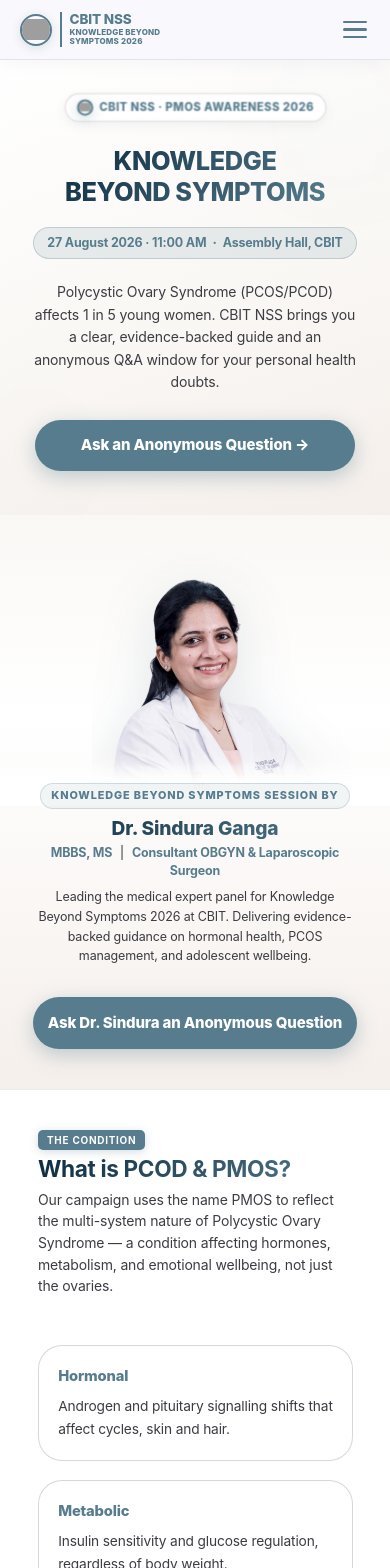
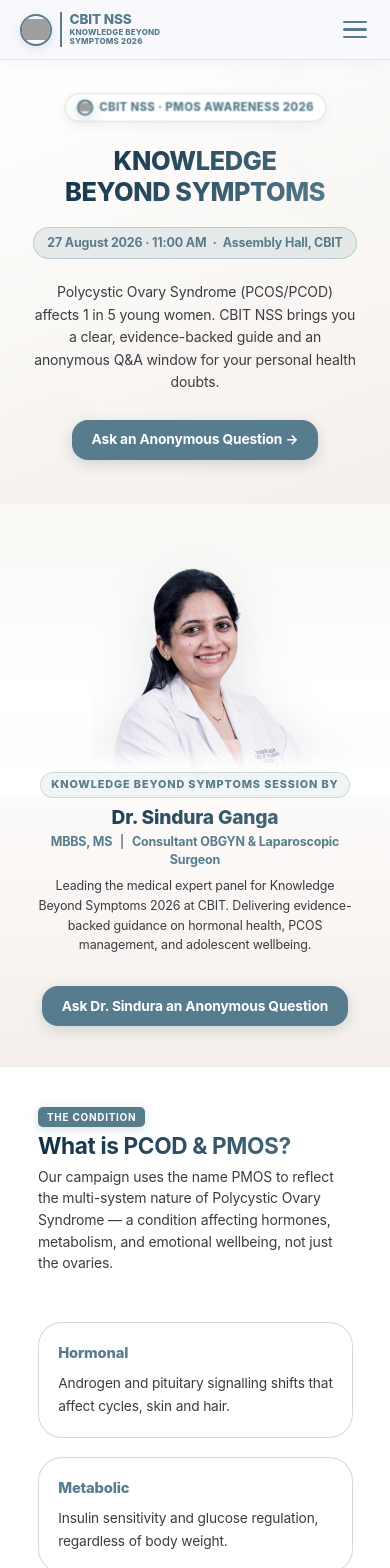
Before and after one commit to vroom0456/CBITNSS-World-PMOS-Day, a Next.js app: page / in a window 390 px wide. Shown: the top 1568 px of the page. Built offline with nearby package versions, Linux system fonts and the light colour scheme; grey boxes are pictures that could not be loaded.

Commit message:
Fix Ask Anonymous button sizes on mobile screens

```diff
--- a/src/app/globals.css
+++ b/src/app/globals.css
@@ -828,8 +828,8 @@
     .input-field label{display:block;font-size:0.78rem;font-weight:800;color:var(--nss-navy);text-transform:uppercase;letter-spacing:0.06em;margin-bottom:0.4rem;}
     .input-field input,.input-field select,.input-field textarea{width:100%;padding:0.88rem 1.1rem;border:1.5px solid var(--border-light);border-radius:var(--r-sm);font-family:inherit;font-size:0.93rem;background:#fff;outline:none;transition:border-color 0.25s ease,box-shadow 0.25s ease;color:var(--text-main);}
     .input-field input:focus,.input-field select:focus,.input-field textarea:focus{border-color:var(--nss-navy);box-shadow:0 0 0 3px rgba(58,43,39,0.08);}
-    .btn-send-general{width:100%;background:var(--nss-navy);color:#fff;padding:0.95rem;border-radius:var(--r-pill);font-size:1rem;font-weight:800;box-shadow:0 4px 18px rgba(86,124,141,0.30);transition:all 0.35s var(--ease-spring);}
-    .btn-send-general:hover{background:var(--nss-navy-dark);transform:translateY(-3px);box-shadow:0 10px 28px rgba(86,124,141,0.38);}
+    .btn-send-general{width:100%;background:var(--nss-navy);color:#fff;padding:0.75rem 1.4rem;border-radius:var(--r-control);font-size:0.92rem;font-weight:700;box-shadow:0 4px 14px rgba(86,124,141,0.25);transition:all 0.25s var(--ease-spring);}
+    .btn-send-general:hover{background:var(--nss-navy-dark);transform:translateY(-2px);box-shadow:0 8px 22px rgba(86,124,141,0.35);}
 
     /* MODAL */
     .modal-overlay{position:fixed;top:0;left:0;right:0;bottom:0;background:rgba(40,30,27,0.65);backdrop-filter:blur(10px) saturate(150%);-webkit-backdrop-filter:blur(10px) saturate(150%);z-index:100000;display:flex;align-items:center;justify-content:center;padding:1.5rem;opacity:0;pointer-events:none;transition:opacity 0.35s ease;}
@@ -1076,24 +1076,42 @@
         will-change: opacity;
       }
 
-      /* PRIMARY CTA — spacious button ratio */
+      /* PRIMARY CTA — sleek, proportional mobile size */
       .btn-primary-cta {
         display: inline-flex !important; align-items: center !important; justify-content: center !important;
-        gap: 8px; min-height: 48px !important; height: auto !important;
-        padding: 0.85rem 1.8rem !important; font-size: 15px !important;
-        font-weight: 800 !important; letter-spacing: -0.01em;
-        border-radius: 9999px !important; width: 100% !important;
-        max-width: 320px; align-self: center; text-decoration: none !important;
+        gap: 6px; min-height: 40px !important; height: auto !important;
+        padding: 0.55rem 1.25rem !important; font-size: 0.86rem !important;
+        font-weight: 700 !important; letter-spacing: -0.01em;
+        border-radius: var(--r-control) !important; width: auto !important;
+        max-width: 100% !important; align-self: center; text-decoration: none !important;
         background: var(--soft-teal-accent);
         color: #FFFFFF !important; border: none;
-        box-shadow: 0 6px 20px rgba(86,124,141,0.35) !important;
+        white-space: normal !important; text-align: center !important; line-height: 1.35 !important;
+        box-shadow: 0 4px 14px rgba(86,124,141,0.25) !important;
         transition: transform 0.15s ease, box-shadow 0.15s ease !important;
         cursor: pointer;
       }
       .btn-primary-cta:hover, .btn-primary-cta:active {
         background: var(--nss-navy);
-        box-shadow: 0 8px 24px rgba(86,124,141,0.45) !important;
-        transform: translateY(-2px) !important;
+        box-shadow: 0 6px 18px rgba(86,124,141,0.35) !important;
+        transform: translateY(-1px) !important;
+      }
+      .btn-send-general {
+        padding: 0.65rem 1.2rem !important;
+        font-size: 0.88rem !important;
+        min-height: 40px !important;
+      }
+      .drawer-ask-btn {
+        min-height: 38px !important;
+        font-size: 13px !important;
+        padding: 0.45rem 0.9rem !important;
+      }
+      .floating-ask-btn {
+        bottom: 1.25rem !important;
+        right: 1.25rem !important;
+        padding: 0.5rem 1rem !important;
+        font-size: 0.8rem !important;
+        min-height: 38px !important;
       }
 
       /* ── EMERGENCY STRIP — ultra-compact ── */
@@ -1638,7 +1656,7 @@
       }
       .section-title { font-size: clamp(20px, 5.5vw, 23px) !important; }
       .team-grid { grid-template-columns: 1fr; }
-      .btn-primary-cta { padding: 0.75rem 1.25rem !important; min-height: 46px !important; font-size: 14px !important; }
+      .btn-primary-cta { padding: 0.5rem 1rem !important; min-height: 38px !important; font-size: 0.82rem !important; }
       .btn-sec-link { padding: 0 11px !important; font-size: 12px !important; }
     }
 
--- a/src/app/page.tsx
+++ b/src/app/page.tsx
@@ -51,8 +51,7 @@ export default function HomePage() {
             <div className="hero-cta-row">
               <Link
                 href="/ask"
-                className="btn-primary-cta"
-                style={{ fontSize: '1.05rem', padding: '0.9rem 2.2rem', boxShadow: '0 8px 28px rgba(86, 124, 141, 0.35)' }}
+                className="btn-primary-cta hero-ask-btn"
               >
                 Ask an Anonymous Question →
               </Link>
@@ -94,21 +93,7 @@ export default function HomePage() {
               <div className="speaker-cta-wrap" style={{ marginTop: '1.25rem', width: '100%', display: 'flex', justifyContent: 'flex-start' }}>
                 <Link
                   href="/ask"
-                  className="btn-primary-cta"
-                  style={{
-                    fontSize: '0.92rem',
-                    padding: '0.75rem 1.6rem',
-                    minHeight: '44px',
-                    height: 'auto',
-                    width: 'auto',
-                    maxWidth: '100%',
-                    display: 'inline-flex',
-                    alignItems: 'center',
-                    justifyContent: 'center',
-                    textAlign: 'center',
-                    whiteSpace: 'nowrap',
-                    fontWeight: 700
-                  }}
+                  className="btn-primary-cta speaker-ask-btn"
                 >
                   Ask Dr. Sindura an Anonymous Question
                 </Link>
```
